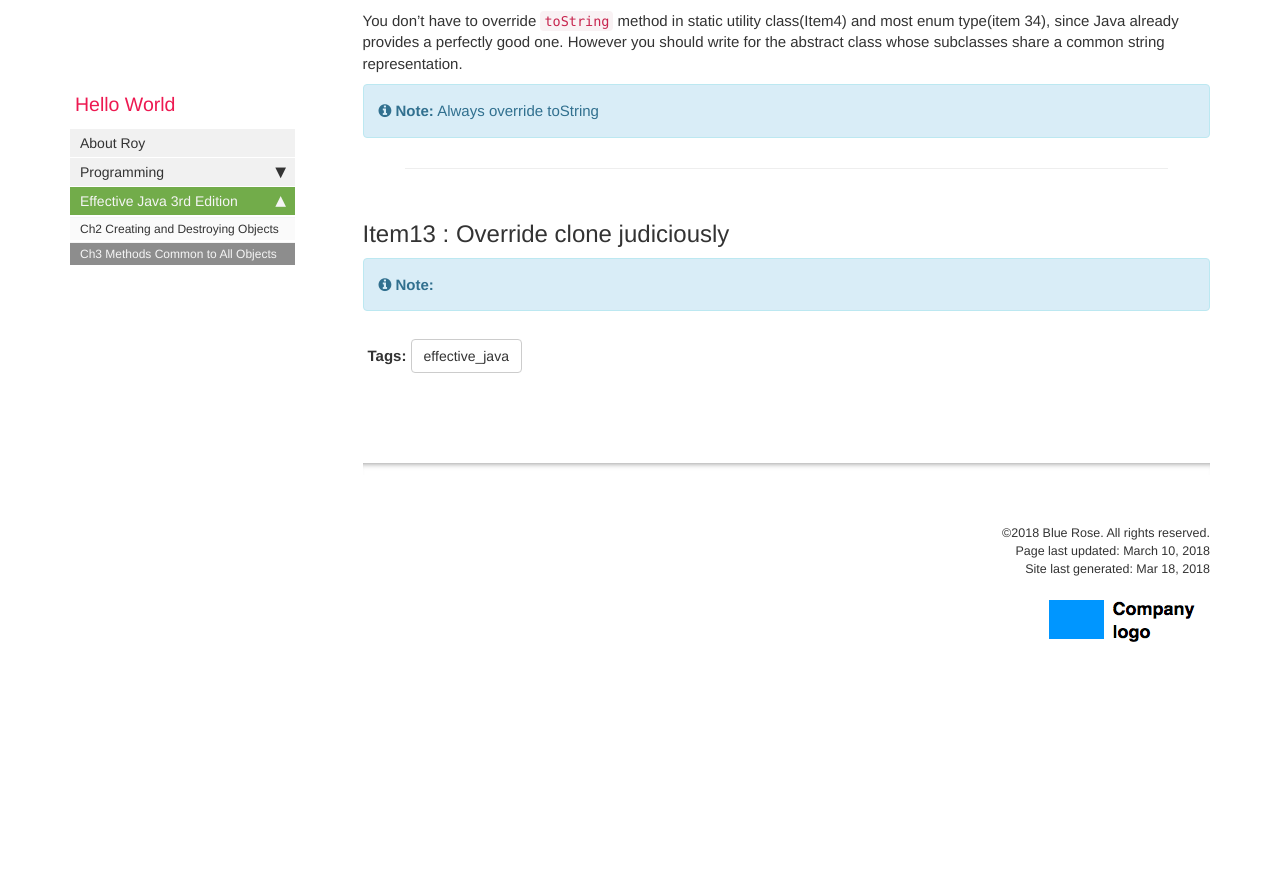
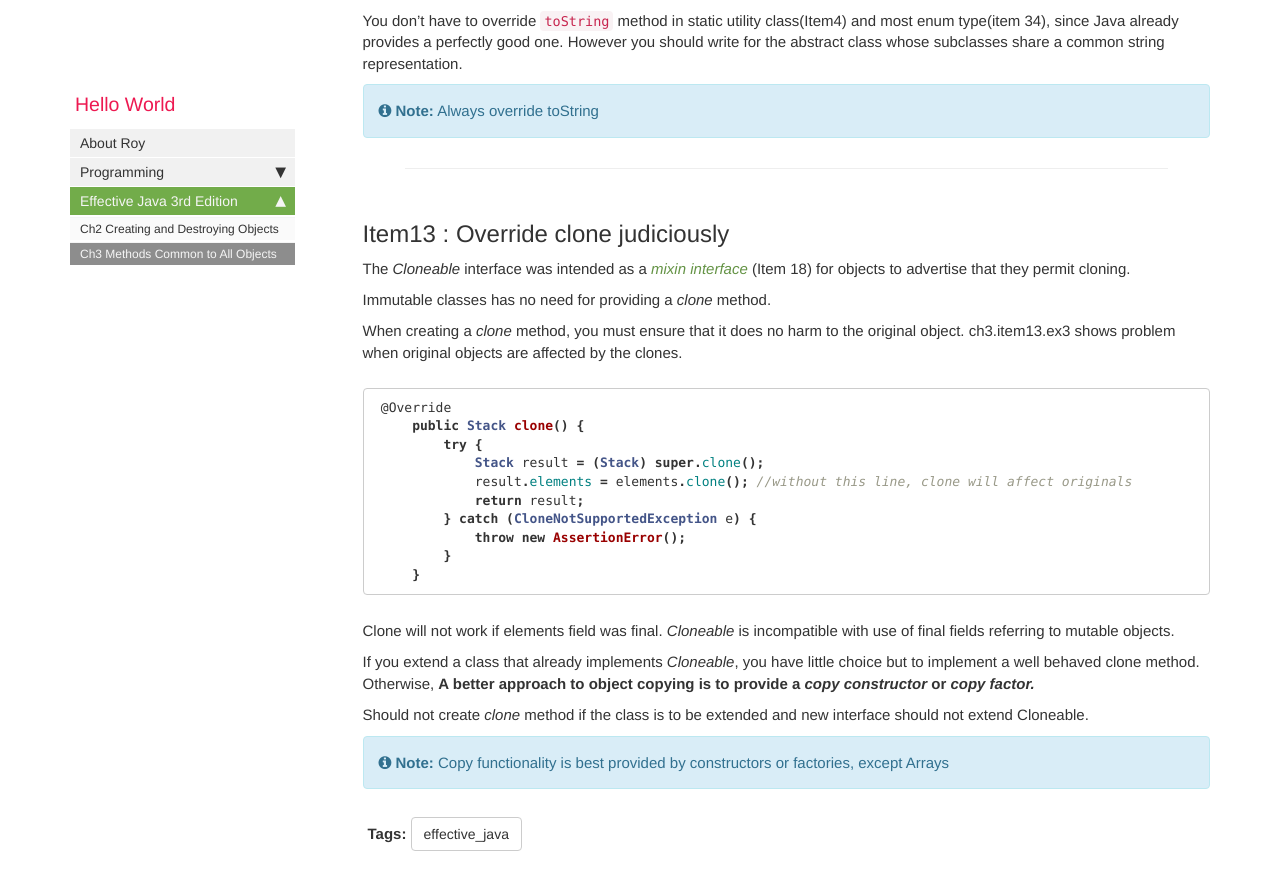
Before and after one commit to RoySRose/Roy, a Jekyll site: the page built from pages/effective_java_3rd/ef3_chapter3.md, in a window 1280 px wide and 900 px high, scrolled down 5888 px. Shown: the top 890 px of the window. Built offline with Jekyll 4.4.1, drawn with Linux system fonts in a browser that asks for light colours; nearby versions of some CDN libraries; comment, search, counter and statistics services are not loaded; before the commit the page ends 6606 px from its top, so only the background shows below that.

Commit message:
update EJ3ch3

`````diff
--- a/pages/effective_java_3rd/ef3_chapter3.md
+++ b/pages/effective_java_3rd/ef3_chapter3.md
@@ -272,8 +272,33 @@ However you should write for the abstract class whose subclasses share a common
 ***
 ## Item13 : Override clone judiciously
 
+The *Cloneable* interface was intended as a <a href="#" data-toggle="tooltip" data-original-title="{{site.data.glossary.mixin}}">*mixin interface*</a>
+(Item 18) for objects to advertise that they permit cloning.
 
-{% include note.html content="" %}
+Immutable classes has no need for providing a *clone* method.
+
+When creating a *clone* method, you must ensure that it does no harm to the original object.
+ch3.item13.ex3 shows problem when original objects are affected by the clones.
+````java
+ @Override
+     public Stack clone() {
+         try {
+             Stack result = (Stack) super.clone();
+             result.elements = elements.clone(); //without this line, clone will affect originals
+             return result;
+         } catch (CloneNotSupportedException e) {
+             throw new AssertionError();
+         }
+     }
+````
+Clone will not work if elements field was final. *Cloneable* is incompatible with use of final fields referring to mutable objects.
+
+If you extend a class that already implements *Cloneable*, you have little choice but to implement a well behaved clone method.
+Otherwise, **A better approach to object copying is to provide a *copy constructor* or *copy factor.***
+
+Should not create *clone* method if the class is to be extended and new interface should not extend Cloneable.
+
+{% include note.html content="Copy functionality is best provided by constructors or factories, except Arrays" %}
 
 
 
`````
